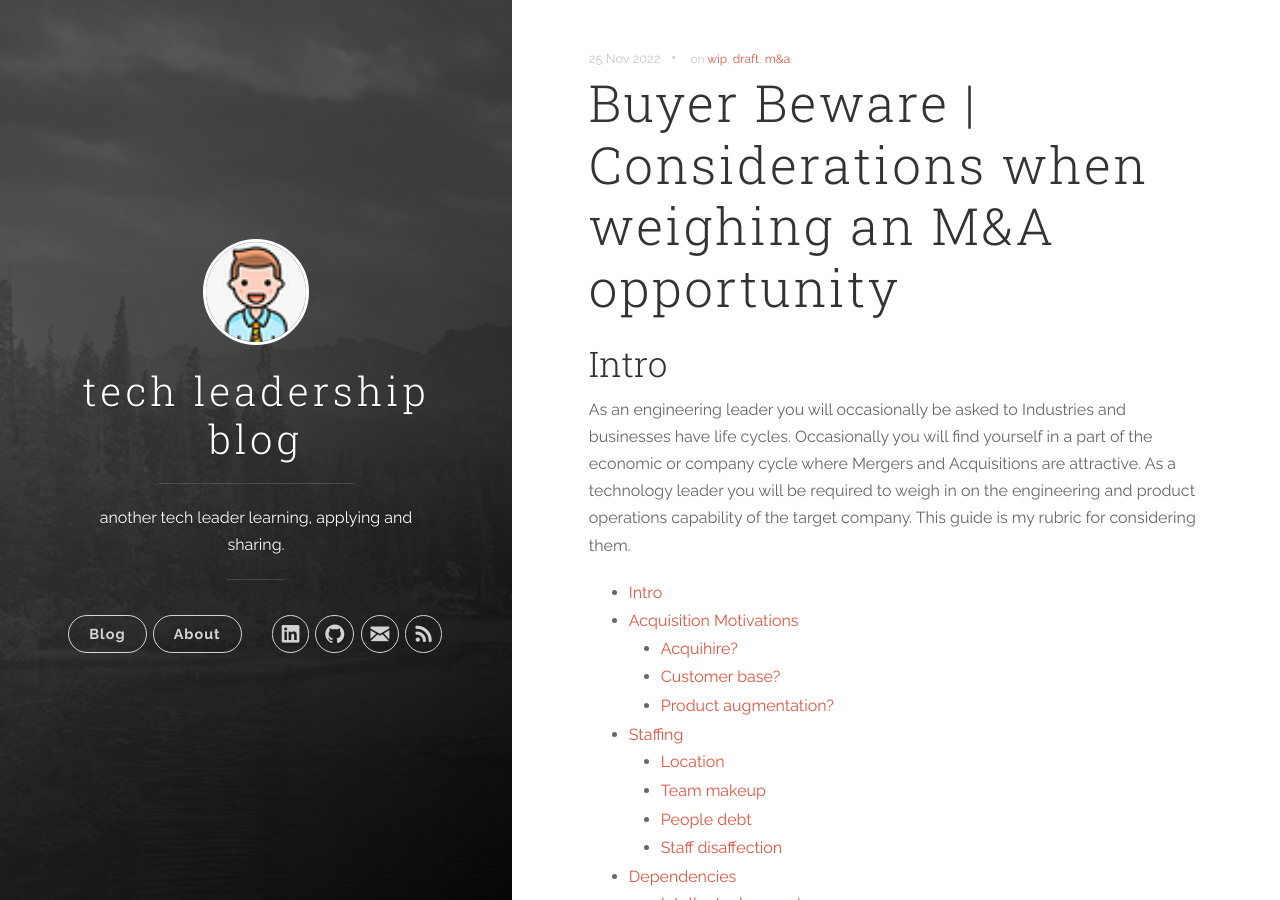
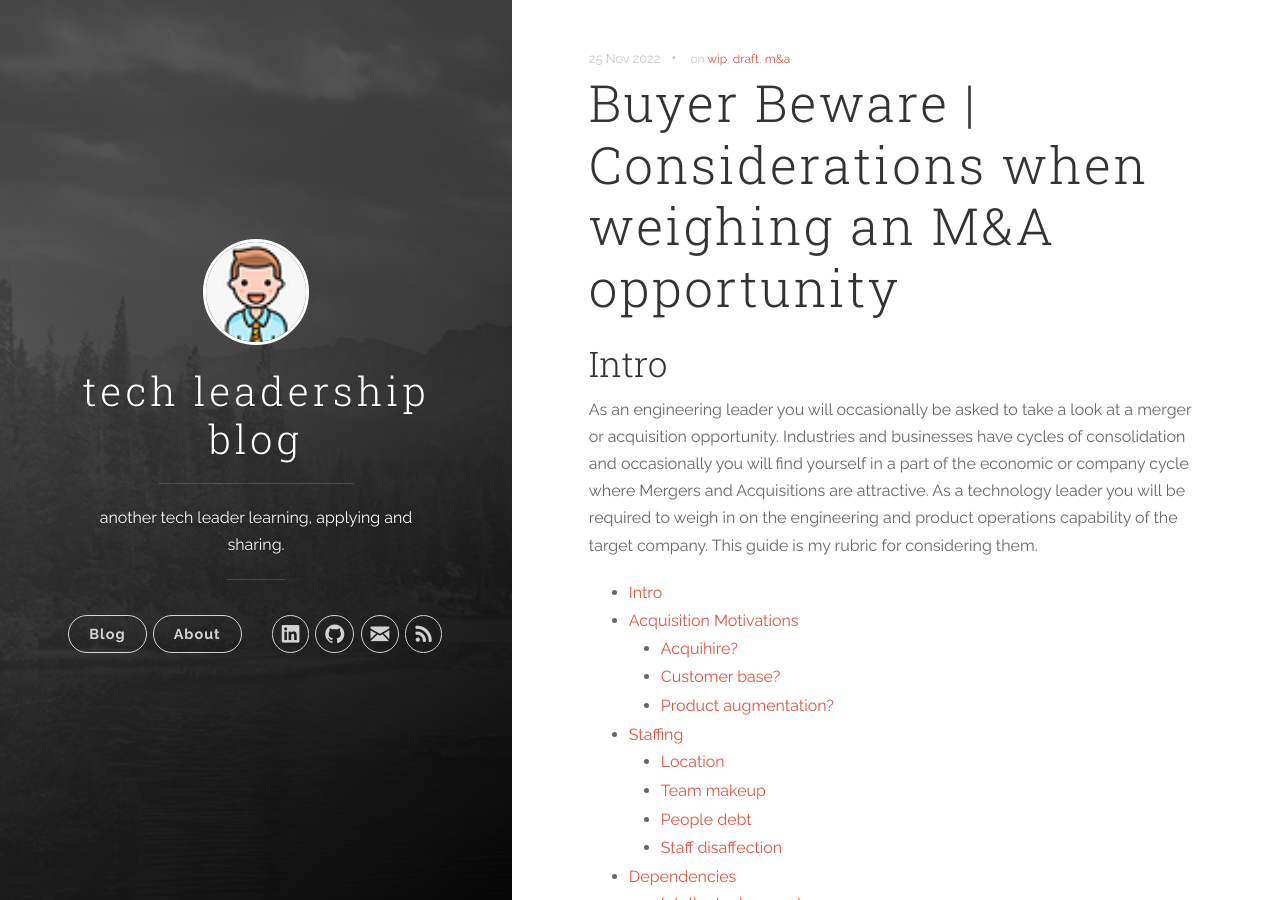
Before and after one commit to nomadicj/nomadicj.github.io, a Jekyll site: the page built from _posts/2022-11-25-Buyer Beware | Considerations when weighing and M&A opportunity.md, in a window 1280 px wide and 900 px high. Built offline with Jekyll 4.4.1, drawn with Linux system fonts in a browser that asks for light colours.

Commit message:
M&A blog post

```diff
--- a/_posts/2022-11-25-Buyer Beware | Considerations when weighing and M&A opportunity.md
+++ b/_posts/2022-11-25-Buyer Beware | Considerations when weighing and M&A opportunity.md
@@ -6,7 +6,7 @@
 ---
 
 ## Intro
-As an engineering leader you will occasionally be asked to Industries and businesses have life cycles. Occasionally you will find yourself in a part of the economic or company cycle where Mergers and Acquisitions are attractive. As a technology leader you will be required to weigh in on the engineering and product operations capability of the target company. This guide is my rubric for considering them.
+As an engineering leader you will occasionally be asked to take a look at a merger or acquisition opportunity. Industries and businesses have cycles of consolidation and occasionally you will find yourself in a part of the economic or company cycle where Mergers and Acquisitions are attractive. As a technology leader you will be required to weigh in on the engineering and product operations capability of the target company. This guide is my rubric for considering them.
 
 * TOC
 {:toc}
```
